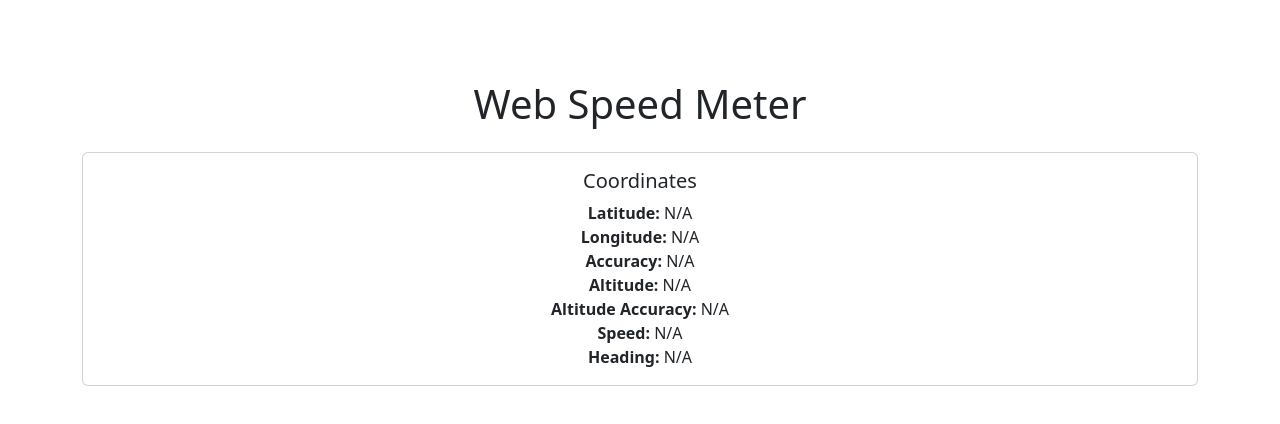
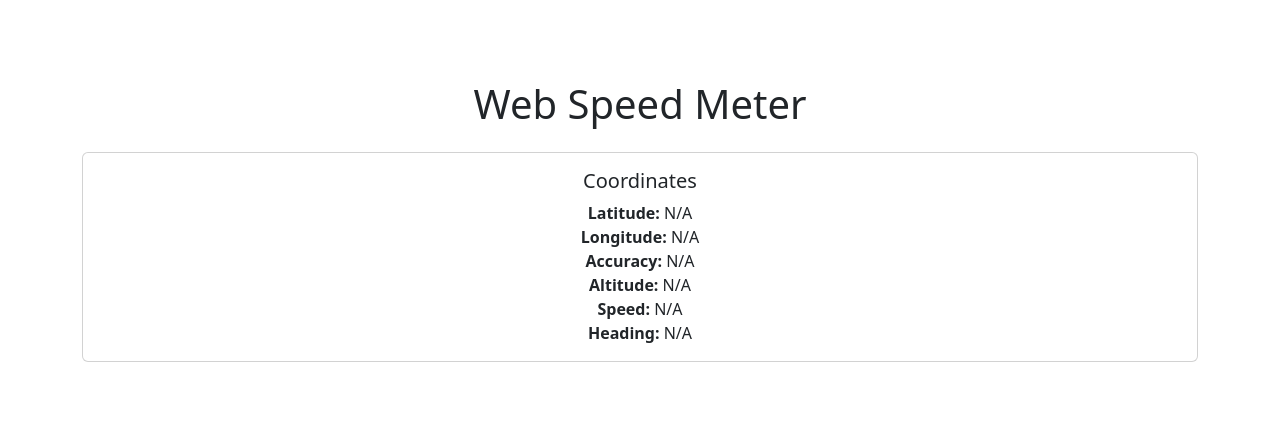
Before and after one commit to ihkk/WebSpeedMeter, a React (Vite) app: page / in a window 1280 px wide. Shown: the top 424 px of the page. Built offline with nearby package versions, Linux system fonts and the light colour scheme; no server answers.

Commit message:
remove alt accuracy

```diff
--- a/src/App.tsx
+++ b/src/App.tsx
@@ -7,7 +7,6 @@ interface LocationState {
   longitude: number | null;
   accuracy: number | null;
   altitude: number | null;
-  altitudeAccuracy: number | null;
   speed: number | null;
   heading: number | null;
 }
@@ -19,7 +18,6 @@ const App: React.FC = () => {
     longitude: null,
     accuracy: null,
     altitude: null,
-    altitudeAccuracy: null,
     speed: null,
     heading: null,
   });
@@ -38,7 +36,6 @@ const App: React.FC = () => {
               longitude: position.coords.longitude,
               accuracy: position.coords.accuracy,
               altitude: position.coords.altitude,
-              altitudeAccuracy: position.coords.altitudeAccuracy,
               speed: position.coords.speed,
               heading: position.coords.heading,
             });
@@ -51,7 +48,6 @@ const App: React.FC = () => {
               longitude: null,
               accuracy: null,
               altitude: null,
-              altitudeAccuracy: null,
               speed: null,
               heading: null,
             });
@@ -89,7 +85,6 @@ const App: React.FC = () => {
               <strong>Longitude:</strong> {location.longitude ?? "N/A"} <br />
               <strong>Accuracy:</strong> {location.accuracy ? `${location.accuracy} meters` : "N/A"} <br />
               <strong>Altitude:</strong> {location.altitude ? `${location.altitude} meters` : "N/A"} <br />
-              <strong>Altitude Accuracy:</strong> {location.altitudeAccuracy ? `${location.altitudeAccuracy} meters` : "N/A"} <br />
               <strong>Speed:</strong> {location.speed ? `${location.speed} m/s` : "N/A"} <br />
               <strong>Heading:</strong> {location.heading ? `${location.heading}°` : "N/A"}
             </p>
```
